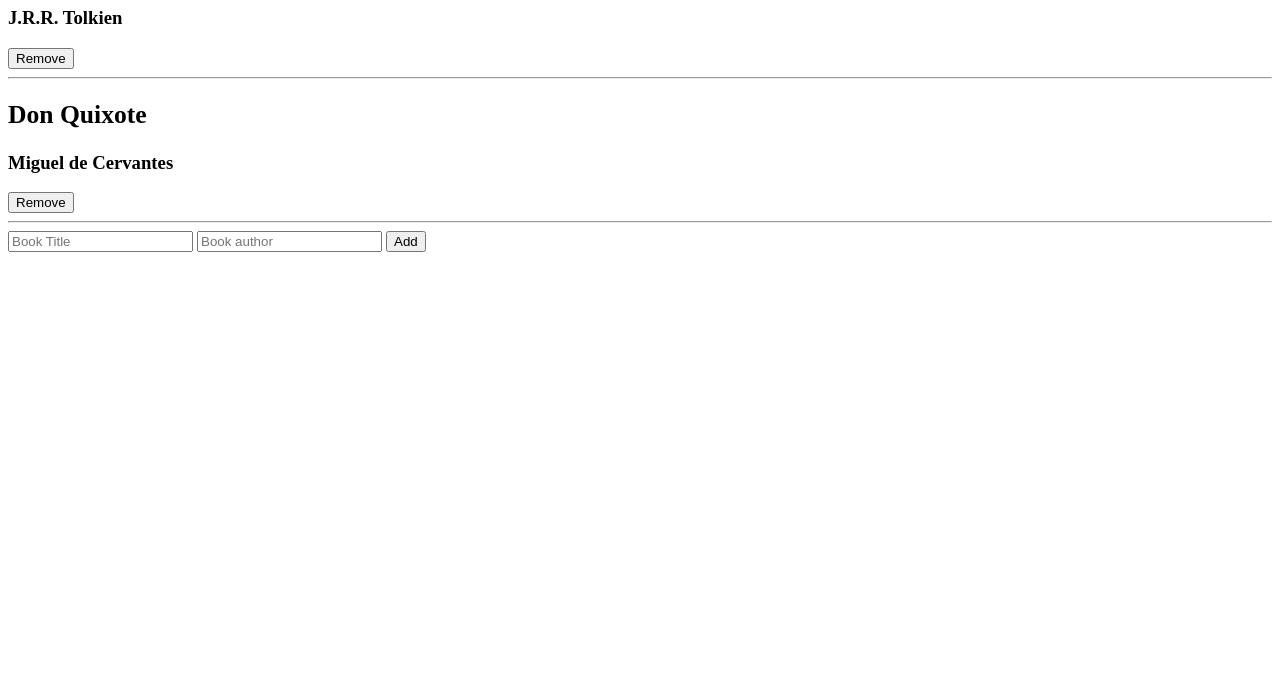
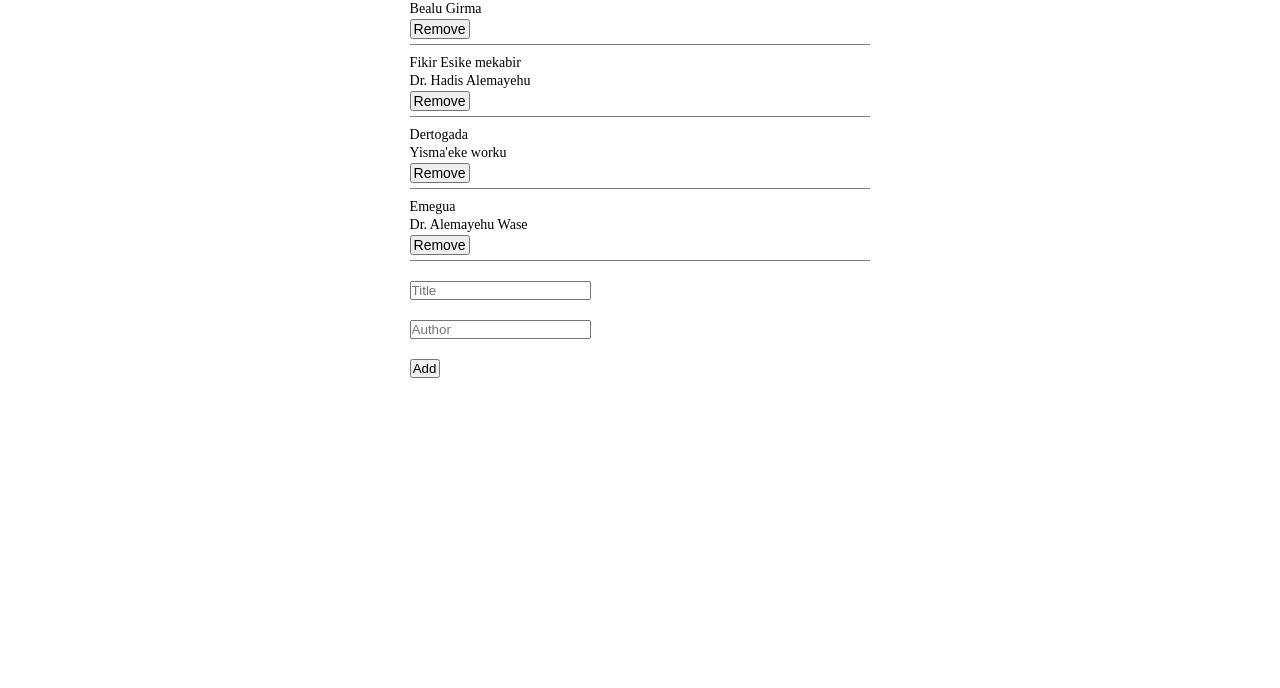
Before and after one commit to Newtayo/Awesome-books, a website: page index.html in a window 1280 px wide. Shown: the part 112-800 px from the top of the page. Drawn offline with Linux system fonts and the light colour scheme.

Commit message:
Remove eslint disable

```diff
--- a/index.html
+++ b/index.html
@@ -4,38 +4,23 @@
   <meta charset="UTF-8">
   <meta http-equiv="X-UA-Compatible" content="IE=edge">
   <meta name="viewport" content="width=device-width, initial-scale=1.0">
-    <link rel="stylesheet" href="style.css" />
-    <title>Awesome Books</title>
+  <title>Awesome books page</title>
+  <link rel="stylesheet" href="style.css">
 </head>
 <body>
-    <section class="booklistdisplay">
-        <h1> AWESOME BOOKS</h1>
+  <div class="container-out">
+    <h1 class="awesome">Awesome books</h1>
     <div class="container">
 
     </div>
-    </section>
+  </div>
+  <div class="new-data">
+    <input type="text" class="new-title" placeholder="Title">
+    <input type="text" class="new-author" placeholder="Author">
+    <!-- <button class="add" onclick="addBooks()">Add</button> -->
+    <button class="add">Add</button>
 
-    <section class="addbook">
-        <form  class="addingbook">
-            <input
-          type="text"
-          name="title"
-          placeholder="Book Title"
-          maxlength="30"
-          id="title"
-          required
-        />
-        <input
-          type="text"
-          name="author"
-          placeholder="Book author"
-          maxlength="30"
-          id="author"
-          required
-        />
-        <button class="btn" type="submit" name="Add">Add</button>
-        </form>
-    </section>
+  </div>
 
 <script src="script.js"></script>
 </body>
--- a/script.js
+++ b/script.js
@@ -1,81 +1,60 @@
-const addingbook = document.querySelector('.addingbook');
-const container = document.querySelector('.container');
-const bookholder = {
-  title: 'Don Quixote',
-  author: 'Miguel de Cervantes',
-};
-
-let bookcollection;
-
-if (localStorage.getItem('links')) {
-  bookcollection = JSON.parse(localStorage.getItem('links'));
+let books;
+if (localStorage.getItem('books')) {
+  books = JSON.parse(localStorage.getItem('books'));
 } else {
-  bookcollection = [{
-    title: 'Lord of the Rings',
-    author: 'J.R.R. Tolkien',
-    id: '1',
-  },
-  {
-    title: 'Don Quixote',
-    author: 'Miguel de Cervantes',
-    id: '2',
-  },
-  ];
-}
-// dynamically load the page
-
-function bookArrangement(data) {
-  const bookdetails = document.createElement('div');
-  bookdetails.className = 'bookdetails';
-  bookdetails.innerHTML = `<h1 class="booktitle">${data.title}</h1>
-
-    <h3 class="author">${data.author}</h3>
-
-    <button class="remove" type="submit" id="${data.id}" => Remove</button>
-
-    <hr>`;
-  container.append(bookdetails);
-}
-function updatingstorage() {
-  localStorage.setItem('links', JSON.stringify(bookcollection));
+  books = [{ title: 'Oromay', author: 'Bealu Girma', id: 'id1' },
+    { title: 'Fikir Esike mekabir', author: 'Dr. Hadis Alemayehu', id: 'id2' },
+    { title: 'Dertogada', author: "Yisma'eke worku", id: 'id3' },
+    { title: 'Emegua', author: 'Dr. Alemayehu Wase', id: 'id4' }];
 }
 
-/* eslint-disable no-use-before-define */
-function bookremoval() {
-  const remove = document.querySelectorAll('.remove');
-  remove.forEach((btn) => {
-    document.getElementById(btn.id).addEventListener('click', () => {
-      const filtered = bookcollection.filter((elem) => elem.id !== btn.id);
-      bookcollection = filtered;
-      display();
-      updatingstorage();
+function savedBooks() {
+  localStorage.setItem('books', JSON.stringify(books));
+}
+
+function removeBooks(idToDelete) {
+  books = books.filter((book) => {
+    if (book.id === idToDelete) {
+      return false;
+    }
+    return true;
+  });
+  savedBooks();
+}
+
+function render() {
+  const cont = document.querySelector('.container');
+  cont.innerHTML = '';
+  books.forEach((book) => {
+    const elem = document.createElement('div');
+    elem.className = 'book-cont';
+    elem.innerHTML = `<p class="title">${book.title}</p>
+    <p class="author">${book.author}</p>
+    <button id=${book.id} class="remove">Remove</button>`;
+    cont.appendChild(elem);
+
+    const removeBtn = elem.querySelector('.remove');
+    removeBtn.addEventListener('click', (e) => {
+      const deleteButton = e.target;
+      const idToDelete = deleteButton.id;
+      removeBooks(idToDelete);
+      render();
     });
   });
 }
 
-function display() {
-  container.innerHTML = '';
-  bookcollection.forEach((book) => {
-    bookArrangement(book);
-    bookremoval(book);
-  });
+render();
+
+function addBooks() {
+  const newTitle = document.querySelector('.new-title').value;
+  const newAuthor = document.querySelector('.new-author').value;
+  const id = `${new Date().getTime()}`;
+  books.push({ title: newTitle, author: newAuthor, id });
+  render();
+  savedBooks();
 }
 
-// storing in localstorage
-
-display();
-
-// adding books
-
-const addbutton = document.querySelector('.btn');
-addbutton.addEventListener('click', (event) => {
-  event.preventDefault();
-  const newBook = Object.create(bookholder);
-  newBook.title = addingbook.elements.title.value;
-  newBook.author = addingbook.elements.author.value;
-  newBook.id = `${new Date().getTime()}`;
-  bookcollection.push(newBook);
-  bookArrangement(newBook);
-  updatingstorage();
-  bookremoval();
+const addButton = document.querySelector('.add');
+addButton.addEventListener('click', () => {
+  addBooks();
 });
--- a/style.css
+++ b/style.css
@@ -1,8 +1,54 @@
-.booktitle {
-  font-size: 2vw;
-  color: black;
+* {
+  margin: 0;
+  padding: 0;
 }
 
-.hide {
-  display: none;
+.container-out {
+  display: flex;
+  flex-direction: column;
+  align-items: center;
+  justify-content: center;
+  margin-top: 3rem;
 }
+
+.container {
+  width: 36%;
+}
+
+.book-cont {
+  display: flex;
+  flex-direction: column;
+  gap: 2px;
+  border-bottom: 1px solid gray;
+  padding-bottom: 5px;
+  margin-top: 10px;
+}
+
+.title {
+  font-size: 14px;
+}
+
+.author {
+  flex: 1;
+  font-size: 14px;
+}
+
+.remove {
+  width: 60px;
+  height: 20px;
+  font-size: 14px;
+}
+
+.new-data {
+  width: 36%;
+  margin: 0px auto;
+}
+
+.new-title, .new-author, .add {
+  display: block;
+  margin-top: 20px;
+}
+
+.add {
+  width: 30px;
+}
```
Also changed, not shown: README.md. Lines whose indentation alone changed are shown as unchanged.
